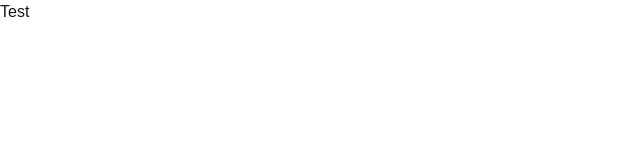
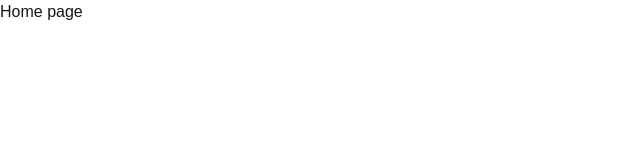
Before and after one commit to amleshwar-p/devmatch, a Next.js app: page / in a window 1280 px wide. Shown: the top 160 px of the page, without its empty margins (0-640 px from the left). Built offline with nearby package versions, Linux system fonts and the light colour scheme.

Commit message:
Clerk Setup

```diff
--- a/src/app/layout.tsx
+++ b/src/app/layout.tsx
@@ -28,7 +28,9 @@ export default function RootLayout({
       <body
         className={`${geistSans.variable} ${geistMono.variable} antialiased`}
       >
+
         {children}
+
       </body>
     </html>
   );
--- a/src/app/page.tsx
+++ b/src/app/page.tsx
@@ -1,11 +1,12 @@
 import Image from "next/image";
 
 export default function Home() {
+  console.log("Home Page....");
   return (
     <>
-    <div>
-      <h1>Test</h1>
-    </div>
+      <div>
+        <h1>Home page </h1>
+      </div>
     </>
   );
 }
```
Also changed, not shown: package.json (+5 -4 lines), 2 other files (tests, documents, lock files or other folders).
